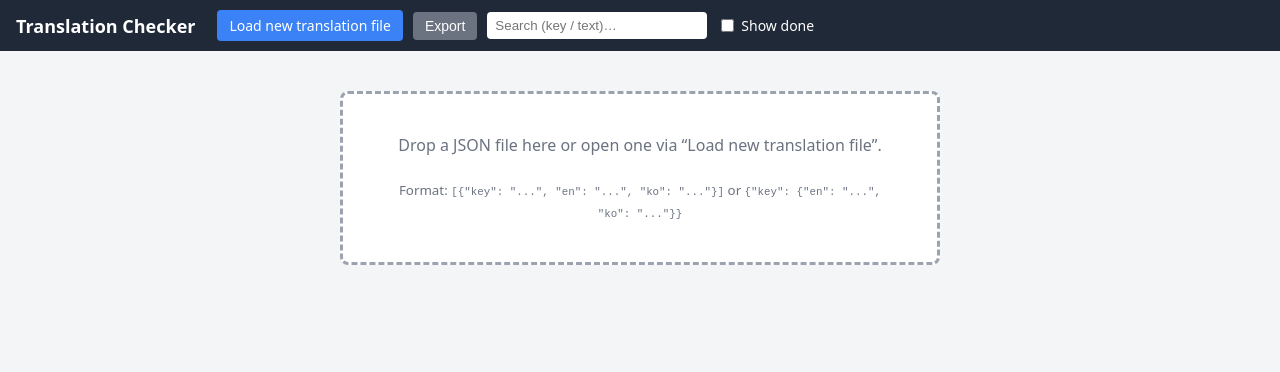
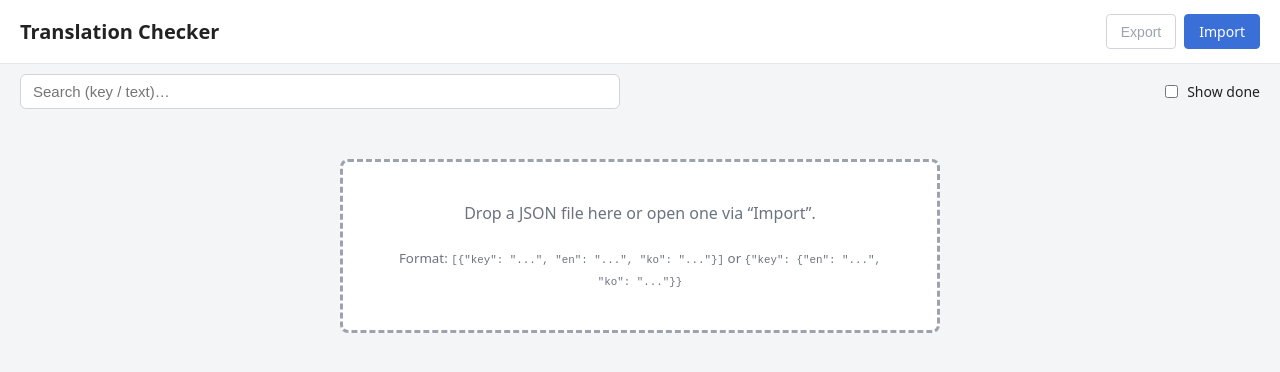
Before and after one commit to dmcklr/easy-translation-checker, a plain HTML site: page index.html in a window 1280 px wide. Drawn offline with Linux system fonts and the light colour scheme.

Commit message:
redit UI, add import alert

```diff
--- a/index.html
+++ b/index.html
@@ -7,15 +7,26 @@
 <style>
   * { box-sizing: border-box; }
   body { font-family: system-ui, sans-serif; margin: 0; background: #f4f5f7; color: #222; }
-  header { position: sticky; top: 0; z-index: 10; background: #1f2937; color: #fff; padding: 10px 16px;
-           display: flex; flex-wrap: wrap; gap: 10px; align-items: center; }
-  header h1 { font-size: 18px; margin: 0 12px 0 0; }
-  button, .btn { background: #3b82f6; color: #fff; border: 0; border-radius: 4px; padding: 6px 12px;
-                 cursor: pointer; font-size: 14px; }
-  button:disabled { background: #6b7280; cursor: default; }
-  input[type=search] { padding: 6px 8px; border-radius: 4px; border: 0; min-width: 220px; }
-  label.toggle { font-size: 14px; display: flex; gap: 4px; align-items: center; }
-  #progress { font-size: 14px; margin-left: auto; }
+  .top { position: sticky; top: 0; z-index: 10; }
+  header { background: #fff; padding: 14px 20px; display: flex; gap: 16px; align-items: center;
+           border-bottom: 1px solid #e5e7eb; }
+  header h1 { font-size: 20px; font-weight: 600; margin: 0; white-space: nowrap; }
+  #fileName { color: #6b7280; font-size: 15px; white-space: nowrap; max-width: 260px; overflow: hidden;
+              text-overflow: ellipsis; }
+  #search { flex: 1; max-width: 600px; min-width: 160px; margin-right: auto; padding: 8px 12px; font-size: 15px;
+            border: 1px solid #d1d5db; border-radius: 6px; background: #fff; }
+  #search:focus { outline: none; border-color: #3b6fd8; box-shadow: 0 0 0 3px rgba(59,111,216,.15); }
+  .actions { display: flex; gap: 8px; margin-left: auto; }
+  button, .btn { background: #3b6fd8; color: #fff; border: 1px solid #3b6fd8; border-radius: 4px; padding: 7px 14px;
+                 cursor: pointer; font-size: 14px; white-space: nowrap; }
+  button:hover, .btn:hover { background: #2f5cb8; }
+  button.secondary { background: #fff; color: #3b6fd8; }
+  button.secondary:hover { background: #eef3fc; }
+  button:disabled, button:disabled:hover { background: #fff; color: #9ca3af; border-color: #d1d5db; cursor: default; }
+  .subbar { background: #f4f5f7; padding: 10px 20px; display: flex; align-items: center;
+            gap: 16px; font-size: 14px; }
+  label.toggle { display: flex; gap: 6px; align-items: center; cursor: pointer; }
+  #progress { color: #374151; }
   #drop { margin: 40px auto; max-width: 600px; padding: 40px; border: 3px dashed #9ca3af; border-radius: 8px;
           text-align: center; color: #6b7280; background: #fff; }
   #drop.over { border-color: #3b82f6; color: #3b82f6; }
@@ -30,23 +41,48 @@
   textarea.changed { border-color: #f59e0b; background: #fffbeb; }
   .check { width: 26px; height: 26px; cursor: pointer; margin-top: 4px; }
   .empty { text-align: center; color: #6b7280; padding: 40px; }
+  dialog { border: 0; border-radius: 8px; padding: 24px; max-width: 480px; box-shadow: 0 10px 30px rgba(0,0,0,.2); }
+  dialog::backdrop { background: rgba(0,0,0,.35); }
+  dialog h2 { margin: 0 0 12px; font-size: 18px; }
+  dialog ul { padding-left: 20px; margin: 0 0 20px; line-height: 1.5; font-size: 14px; }
+  dialog form { text-align: right; }
 </style>
 </head>
 <body>
-<header>
-  <h1>Translation Checker</h1>
-  <label class="btn">Load new translation file<input type="file" id="file" accept=".json,application/json" hidden></label>
-  <button id="export" disabled>Export</button>
-  <input type="search" id="search" placeholder="Search (key / text)…">
-  <label class="toggle"><input type="checkbox" id="showDone"> Show done</label>
-  <span id="progress"></span>
-</header>
+<div class="top">
+  <header>
+    <h1>Translation Checker</h1>
+    <span id="fileName"></span>
+    <div class="actions">
+      <button id="export" class="secondary" disabled>Export</button>
+      <label class="btn" title="Load new translation file">Import<input type="file" id="file" accept=".json,application/json" hidden></label>
+    </div>
+  </header>
+  <div class="subbar">
+    <input type="search" id="search" placeholder="Search (key / text)…">
+    <span id="progress"></span>
+    <label class="toggle"><input type="checkbox" id="showDone"> Show done</label>
+  </div>
+</div>
 
-<div id="drop">Drop a JSON file here or open one via “Load new translation file”.<br><br>
+<div id="drop">Drop a JSON file here or open one via “Import”.<br><br>
   <small>Format: <code>[{"key": "...", "en": "...", "ko": "..."}]</code> or
   <code>{"key": {"en": "...", "ko": "..."}}</code></small>
 </div>
 <div id="list"></div>
+
+<dialog id="importInfo">
+  <h2>File imported</h2>
+  <ul>
+    <li>The file was loaded into your browser. The original file on disk is <b>not</b> modified.</li>
+    <li>Your progress (edits and “done” marks) is saved automatically in this browser only. It survives a page reload,
+        but not a different browser/PC, private mode or clearing browser data.</li>
+    <li>Importing another file replaces the current progress.</li>
+    <li>Use <b>Export</b> regularly to download your work as <code>&lt;name&gt;_edited.json</code> (including “done” flags).
+        Import that file later to continue where you left off.</li>
+  </ul>
+  <form method="dialog"><button>Got it</button></form>
+</dialog>
 
 <script>
 const STORAGE_KEY = 'translationChecker.state';
@@ -110,6 +146,8 @@ function updateProgress() {
 function render() {
   $('drop').style.display = state ? 'none' : '';
   $('export').disabled = !state;
+  $('fileName').textContent = state ? state.fileName : '';
+  $('fileName').title = state ? state.fileName : '';
   const list = $('list');
   list.innerHTML = '';
   if (!state) { $('progress').textContent = ''; return; }
@@ -177,6 +215,7 @@ function loadFile(file) {
       $('showDone').checked = true;
       save();
       render();
+      $('importInfo').showModal();
     } catch (e) {
       alert('Error loading file: ' + e.message);
     }
@@ -188,11 +227,16 @@ $('file').addEventListener('change', e => { loadFile(e.target.files[0]); e.targe
 $('search').addEventListener('input', render);
 $('showDone').addEventListener('change', render);
 
+function exportFileName(name) {
+  const base = name.replace(/\.json$/i, '').replace(/_edited$/, '');
+  return base + '_edited.json';
+}
+
 $('export').addEventListener('click', () => {
   const blob = new Blob([JSON.stringify(buildExport(), null, 2)], { type: 'application/json' });
   const a = document.createElement('a');
   a.href = URL.createObjectURL(blob);
-  a.download = state.fileName || 'translations.json';
+  a.download = exportFileName(state.fileName || 'translations.json');
   a.click();
   setTimeout(() => URL.revokeObjectURL(a.href), 1000);
 });
```
